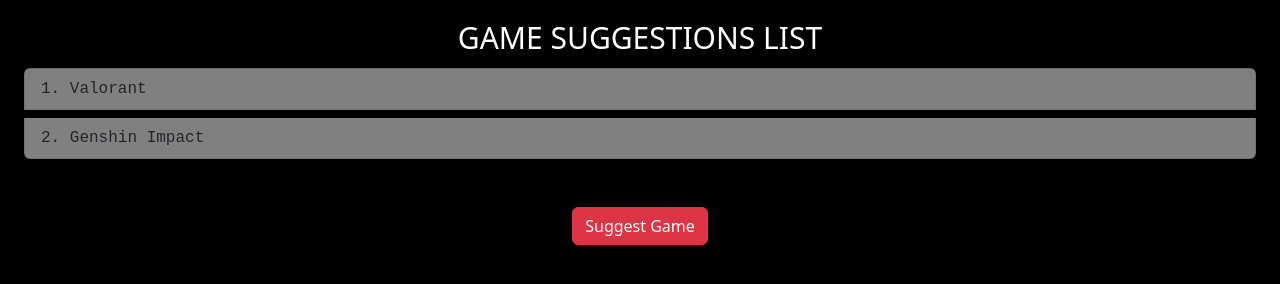
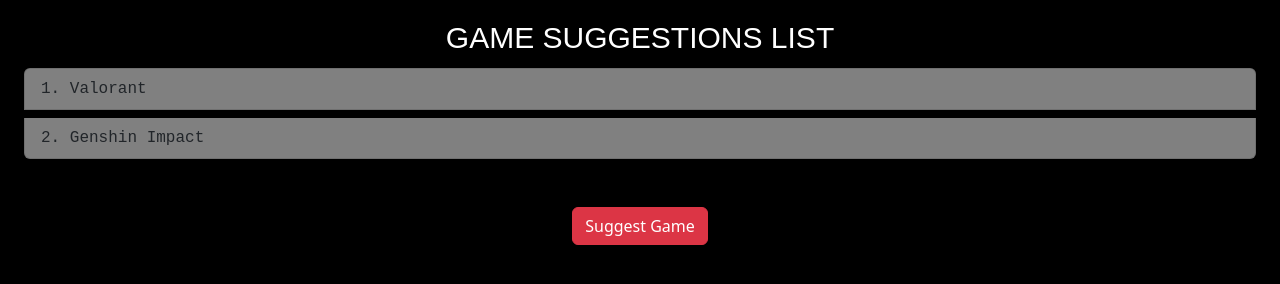
Before and after one commit to KyleDom/Lomigo-SE2125, a plain HTML site: page home.html in a window 1280 px wide. Drawn offline with nearby package versions, Linux system fonts and the light colour scheme.

Commit message:
Update style-home.css

```diff
--- a/style-home.css
+++ b/style-home.css
@@ -5,11 +5,11 @@
 .listContainer .header{
     text-align: center;
     font-size: 30px;
-    color: white
+    color: white;
+    font-family: sans-serif;
 }
 
 .listContainer {
-    background-color: black;
     border-radius: 15px 15px 15px 15px;
     padding: 20px;
 }
```
